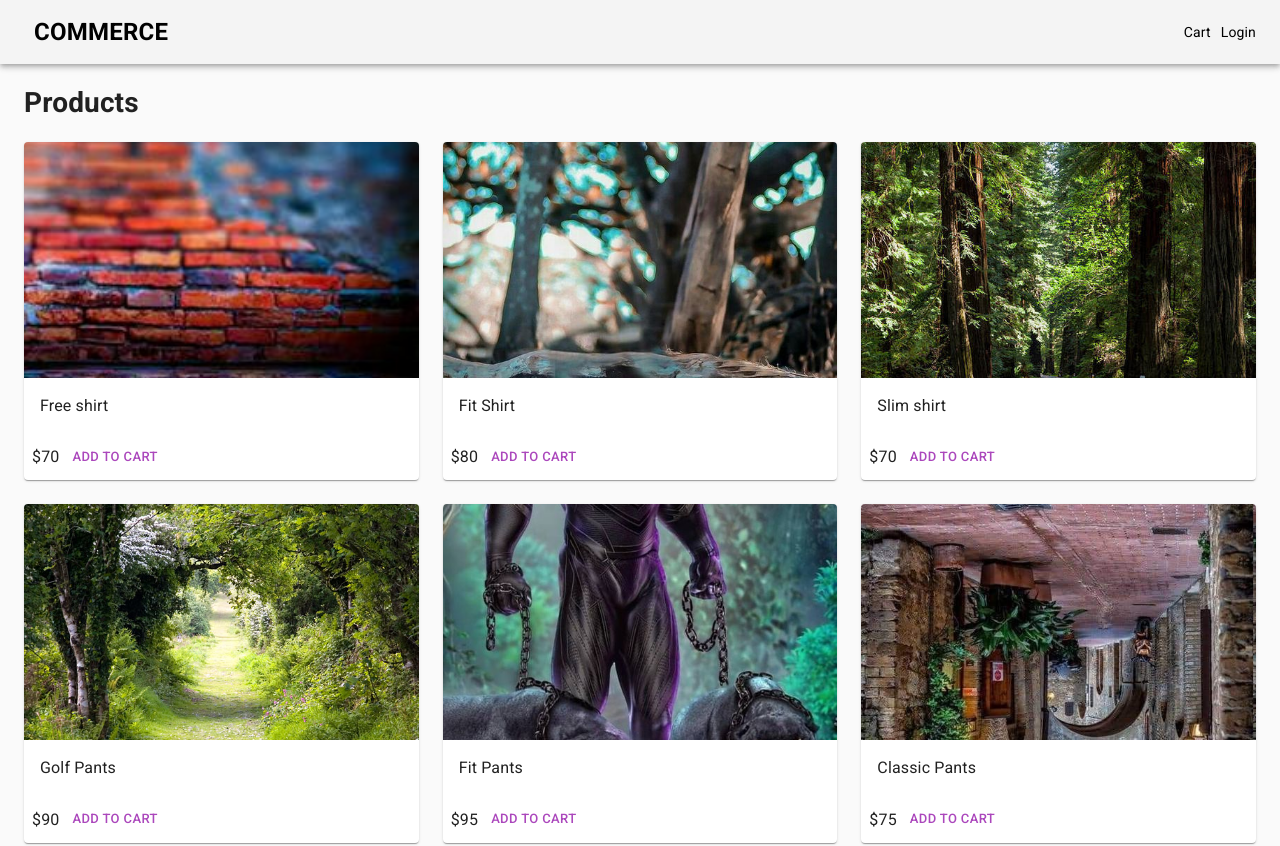
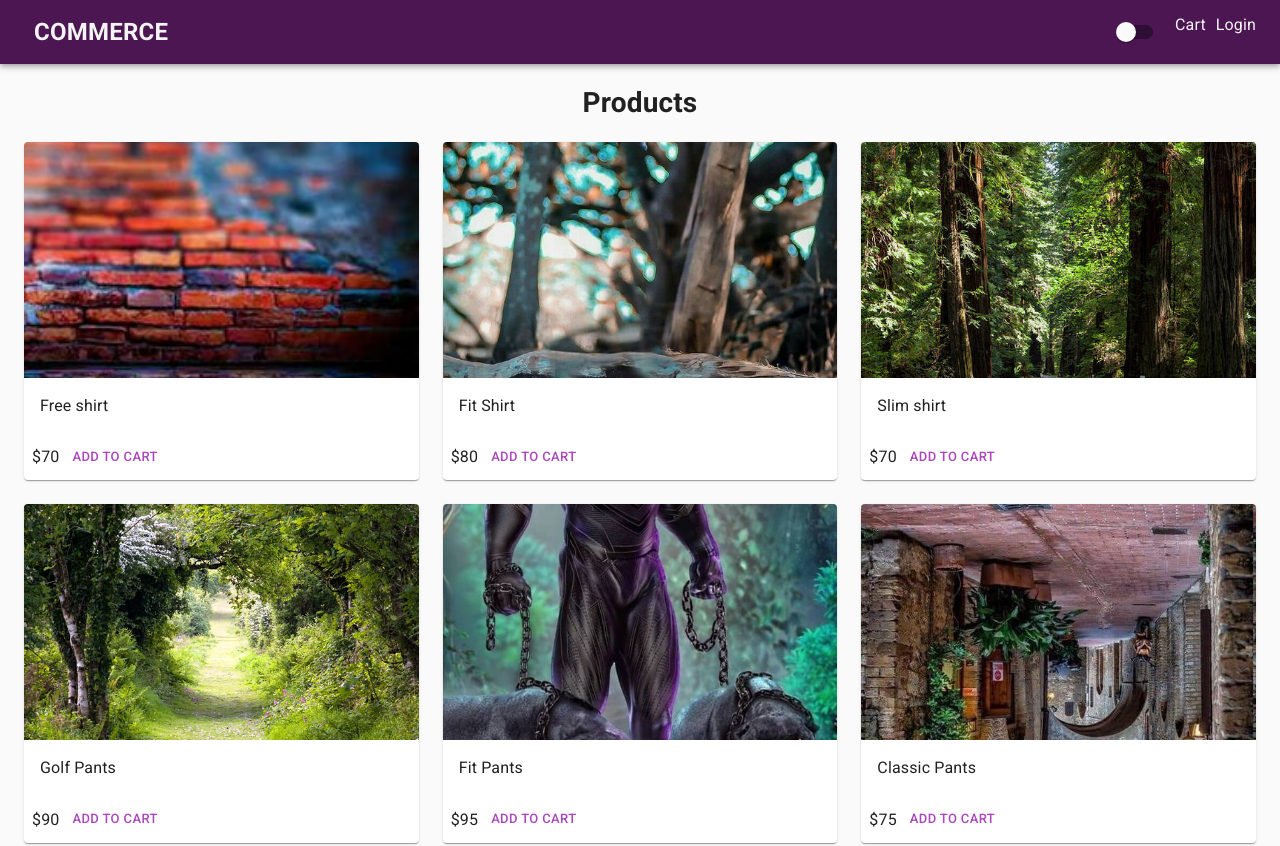
Before and after one commit to blaise-ndizeye/next-merce, a Next.js app: page / in a window 1280 px wide. Shown: the top 846 px of the page. Built offline with nearby package versions, Linux system fonts and the light colour scheme.

Commit message:
Add darkMode to the project and save the state of darkMode in the cookie

```diff
--- a/components/Layout.js
+++ b/components/Layout.js
@@ -3,13 +3,22 @@ import Head from "next/head"
 import NextLink from "next/link"
 import AppBar from "@material-ui/core/AppBar"
 import ToolBar from "@material-ui/core/ToolBar"
-import { Typography, Container, Link, ThemeProvider } from "@material-ui/core"
+import {
+  Typography,
+  Container,
+  Link,
+  ThemeProvider,
+  Switch,
+} from "@material-ui/core"
+import Cookies from "js-cookie"
 import { createTheme } from "@material-ui/core/styles"
 import useStyles from "../utils/styles"
 import { CssBaseline } from "@material-ui/core"
 import { purple, red } from "@material-ui/core/colors"
+import { Store } from "../utils/Store"
 
 export const Layout = ({ children, title, description }) => {
+  const { state, dispatch } = React.useContext(Store)
   const theme = createTheme({
     typography: {
       h1: {
@@ -24,7 +33,7 @@ export const Layout = ({ children, title, description }) => {
       },
     },
     palette: {
-      type: "light",
+      type: state.darkMode ? "dark" : "light",
       primary: {
         main: purple[400],
       },
@@ -34,8 +43,13 @@ export const Layout = ({ children, title, description }) => {
     },
   })
   const classes = useStyles()
+  const darkModeChangeHandler = () => {
+    dispatch({ type: state.darkMode ? "DARK_MODE_OFF" : "DARK_MODE_ON" })
+    const newDarkMode = !state.darkMode
+    Cookies.set("darkMode", newDarkMode ? "ON" : "OFF")
+  }
   return (
-    <div>
+    <>
       <Head>
         <title>{title ? `${title}-Next Commerce` : "Next Commerce"}</title>
         {description && <meta name="description" content={description} />}
@@ -50,12 +64,20 @@ export const Layout = ({ children, title, description }) => {
               </Link>
             </NextLink>
             <div className={classes.grow}></div>
-            <div>
+            <div className={classes.linkWrapper}>
+              <Switch
+                checked={state.darkMode}
+                onChange={darkModeChangeHandler}
+              ></Switch>
               <NextLink href="/cart" passHref>
-                <Link>Cart</Link>
+                <Link>
+                  <Typography>Cart</Typography>
+                </Link>
               </NextLink>
               <NextLink href="/login" passHref>
-                <Link>Login</Link>
+                <Link>
+                  <Typography>Login</Typography>
+                </Link>
               </NextLink>
             </div>
           </ToolBar>
@@ -65,6 +87,6 @@ export const Layout = ({ children, title, description }) => {
           All rights reserved Next commerce
         </footer>
       </ThemeProvider>
-    </div>
+    </>
   )
 }
--- a/pages/_app.js
+++ b/pages/_app.js
@@ -1,5 +1,6 @@
 import { useEffect } from "react"
 import "../styles/globals.css"
+import { StoreProvider } from "../utils/Store"
 
 function MyApp({ Component, pageProps }) {
   useEffect(() => {
@@ -8,7 +9,11 @@ function MyApp({ Component, pageProps }) {
       jssStyles.parentElement.removeChild(jssStyles)
     }
   }, [])
-  return <Component {...pageProps} />
+  return (
+    <StoreProvider>
+      <Component {...pageProps} />
+    </StoreProvider>
+  )
 }
 
 export default MyApp
--- a/pages/index.js
+++ b/pages/index.js
@@ -18,8 +18,13 @@ export default function Home() {
   return (
     <Layout>
       <div>
-        <h1>Products</h1>
-        <Grid container spacing={3} justify="center">
+        <h1 style={{ textAlign: "center" }}>Products</h1>
+        <Grid
+          container
+          spacing={3}
+          justifyContent="center"
+          alignContent="center"
+        >
           {data.products.map((product) => (
             <Grid item md={4} sm={6} xs={12} key={product.name}>
               <Card>
--- /dev/null
+++ b/utils/Store.js
@@ -0,0 +1,31 @@
+import { createContext, useReducer } from "react"
+import Cookies from "js-cookie"
+
+export const Store = createContext()
+
+const initialState = {
+  darkMode: Cookies.get("darkMode") === "ON" ? true : false,
+}
+
+const reducer = (state, action) => {
+  switch (action.type) {
+    case "DARK_MODE_ON":
+      return {
+        ...state,
+        darkMode: true,
+      }
+    case "DARK_MODE_OFF":
+      return {
+        ...state,
+        darkMode: false,
+      }
+    default:
+      return state
+  }
+}
+
+export function StoreProvider(props) {
+  const [state, dispatch] = useReducer(reducer, initialState)
+  const value = { state, dispatch }
+  return <Store.Provider value={value}>{props.children}</Store.Provider>
+}
--- a/utils/styles.js
+++ b/utils/styles.js
@@ -2,14 +2,14 @@ import { makeStyles } from "@material-ui/core"
 
 const useStyles = makeStyles({
   navbar: {
-    backgroundColor: "#f4f4f4",
+    backgroundColor: "rgb(76, 22, 83)",
     "& a": {
-      color: "#000",
+      color: "#f4f4f4",
       marginLeft: 10,
     },
   },
   brand: {
-    color: "#000",
+    color: "#f4f4f4",
     fontWeight: "bold",
     fontSize: "1.5rem",
   },
@@ -31,6 +31,14 @@ const useStyles = makeStyles({
     marginTop: 10,
     marginBottom: 10,
   },
+  // link: {
+  //   color: "#f4f4f4",
+  //   marginLeft: 10,
+  // },
+  linkWrapper: {
+    display: "flex",
+    flexDirection: "flex-end",
+  },
 })
 
 export default useStyles
```
